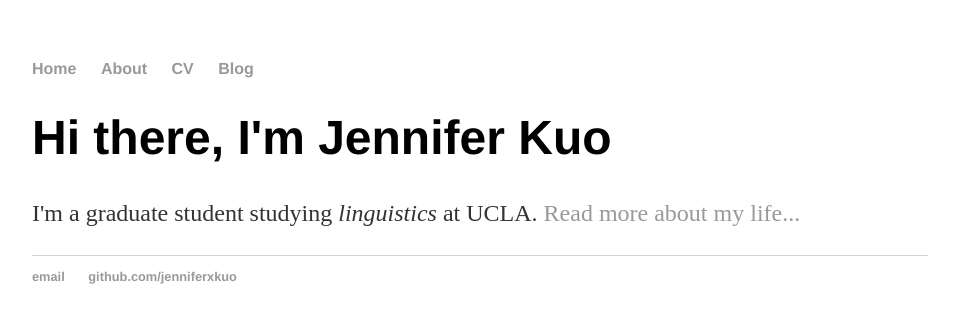
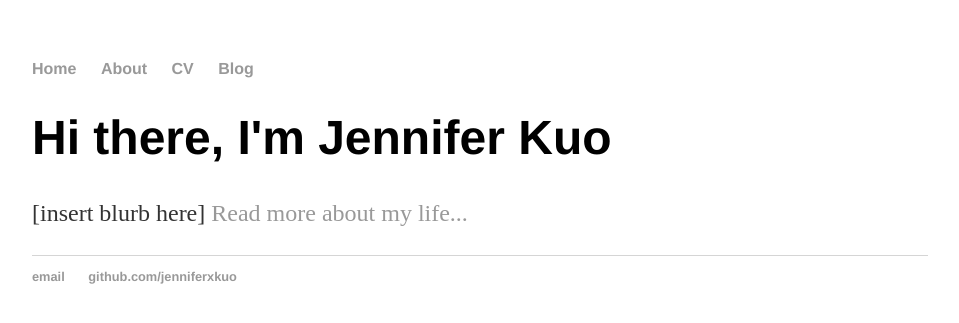
Before and after one commit to jenniferxkuo/jenniferxkuo.github.io, a Jekyll site: the page built from index.html, in a window 1280 px wide. Shown: the top 323 px of the page, without its empty margins (160-1119 px from the left). Built offline with Jekyll 4.4.1, drawn with Linux system fonts in a browser that asks for light colours.

Commit message:
Update index.html

```diff
--- a/index.html
+++ b/index.html
@@ -1,30 +1,8 @@
-<!DOCTYPE html>
-<html>
-	<head>
-		<title>Jennifer Kuo</title>
-		<!-- link to main stylesheet -->
-		<link rel="stylesheet" type="text/css" href="/css/main.css">
-	</head>
-	<body>
-		<nav>
-    		<ul>
-        		<li><a href="/">Home</a></li>
-	        	<li><a href="/about">About</a></li>
-        		<li><a href="/cv">CV</a></li>
-        		<li><a href="/blog">Blog</a></li>
-    		</ul>
-		</nav>
-		<div class="container">
-    		<div class="blurb">
-        		<h1>Hi there, I'm Jennifer Kuo</h1>
-				<p>I'm a graduate student studying <em>linguistics</em> at UCLA. <a href="/about">Read more about my life...</a></p>
-    		</div><!-- /.blurb -->
-		</div><!-- /.container -->
-		<footer>
-    		<ul>
-        		<li><a href="mailto:jenniferxkuo@gmail.com">email</a></li>
-        		<li><a href="https://github.com/jenniferxkuo">github.com/jenniferxkuo</a></li>
-			</ul>
-		</footer>
-	</body>
-</html>
+---
+layout: default
+title: Jennifer Kuo
+---
+<div class="blurb">
+	<h1>Hi there, I'm Jennifer Kuo</h1>
+	<p>[insert blurb here] <a href="/about">Read more about my life...</a></p>
+</div><!-- /.blurb -->
```
